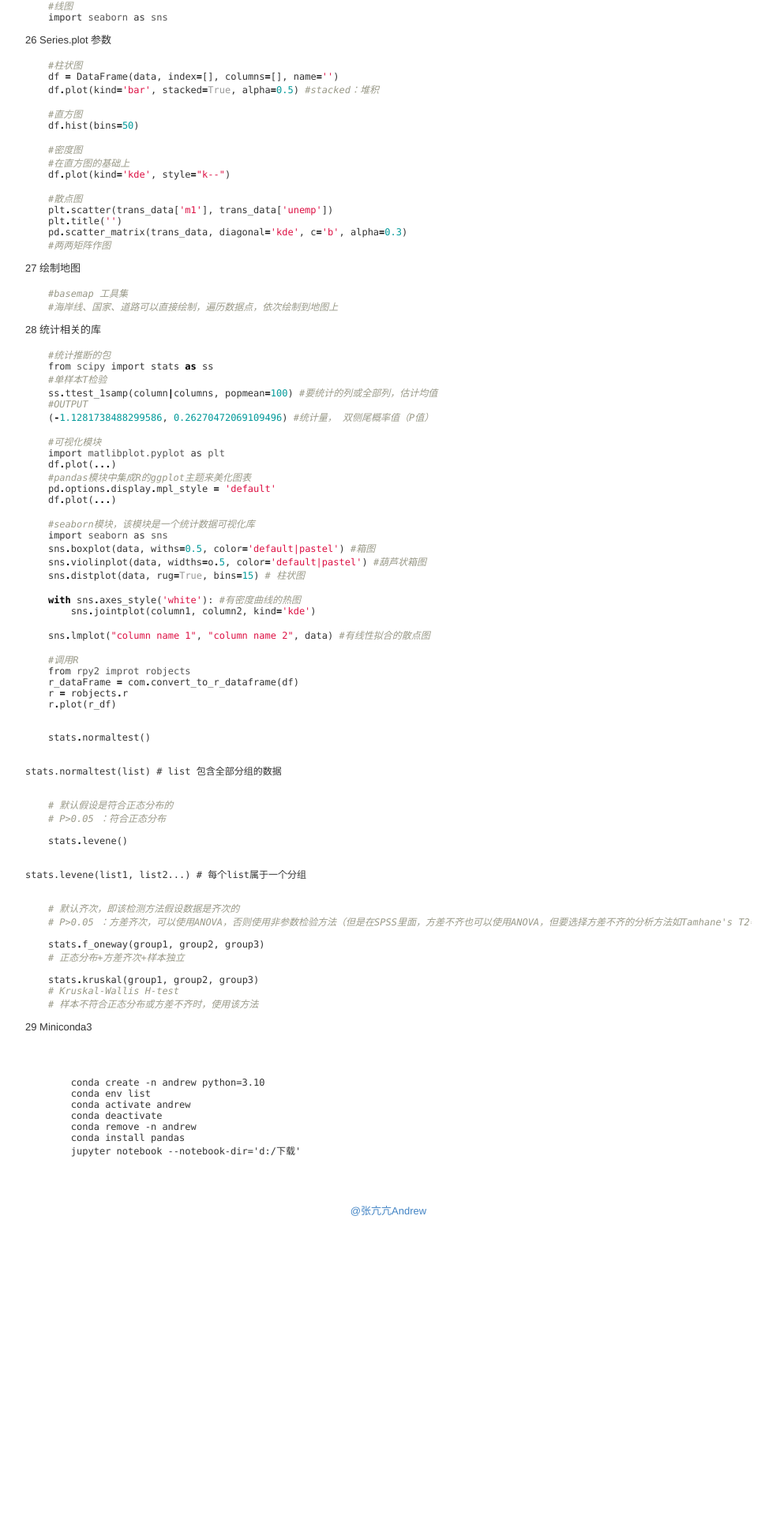
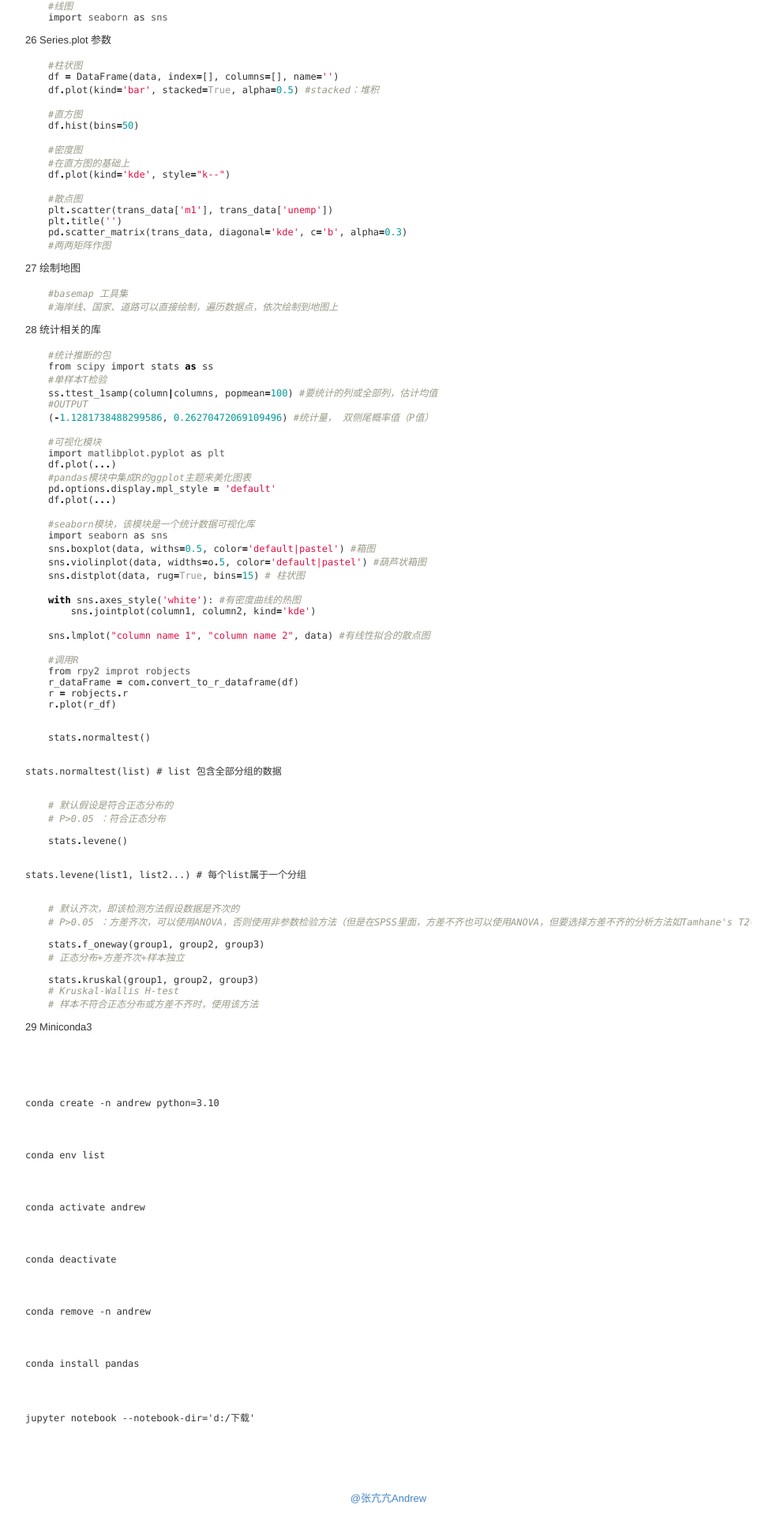
Before and after one commit to zkkandrew/blog-github, a Jekyll site: the page _posts/2017-1-18-BookNotes.html, which Jekyll copies as it is, in a window 1280 px wide. Shown: the part 4154-6074 px from the top of the page at 79% size, without its empty margins (148-1131 px from the left). Built offline with Jekyll 4.4.1, drawn with Linux system fonts in a browser that asks for light colours; before the commit the page ends 5710 px from its top, so only the background shows below that.

Commit message:
update style
add miniconda3 commands style modified

```diff
--- a/_posts/2017-1-18-BookNotes.html
+++ b/_posts/2017-1-18-BookNotes.html
@@ -360,13 +360,13 @@ div class="codehilite"><pre>    <span class="n">seq_all_df.drop(seq_all_df.index
     <div class="codehilite">
       <pre>
       <p>
-        <span class="kn">conda create -n andrew python=3.10</span>
-        <span class="kn">conda env list</span>
-        <span class="kn">conda activate andrew</span>
-        <span class="kn">conda deactivate</span>
-        <span class="kn">conda remove -n andrew</span>
-        <span class="kn">conda install pandas</span>
-        <span class="kn">jupyter notebook --notebook-dir='d:/下载'</span>
+        <p class="kn">conda create -n andrew python=3.10</p>
+        <p class="kn">conda env list</p>
+        <p class="kn">conda activate andrew</p>
+        <p class="kn">conda deactivate</p>
+        <p class="kn">conda remove -n andrew</p>
+        <p class="kn">conda install pandas</p>
+        <p class="kn">jupyter notebook --notebook-dir='d:/下载'</p>
 
       </p></pre>
     </div>
```
